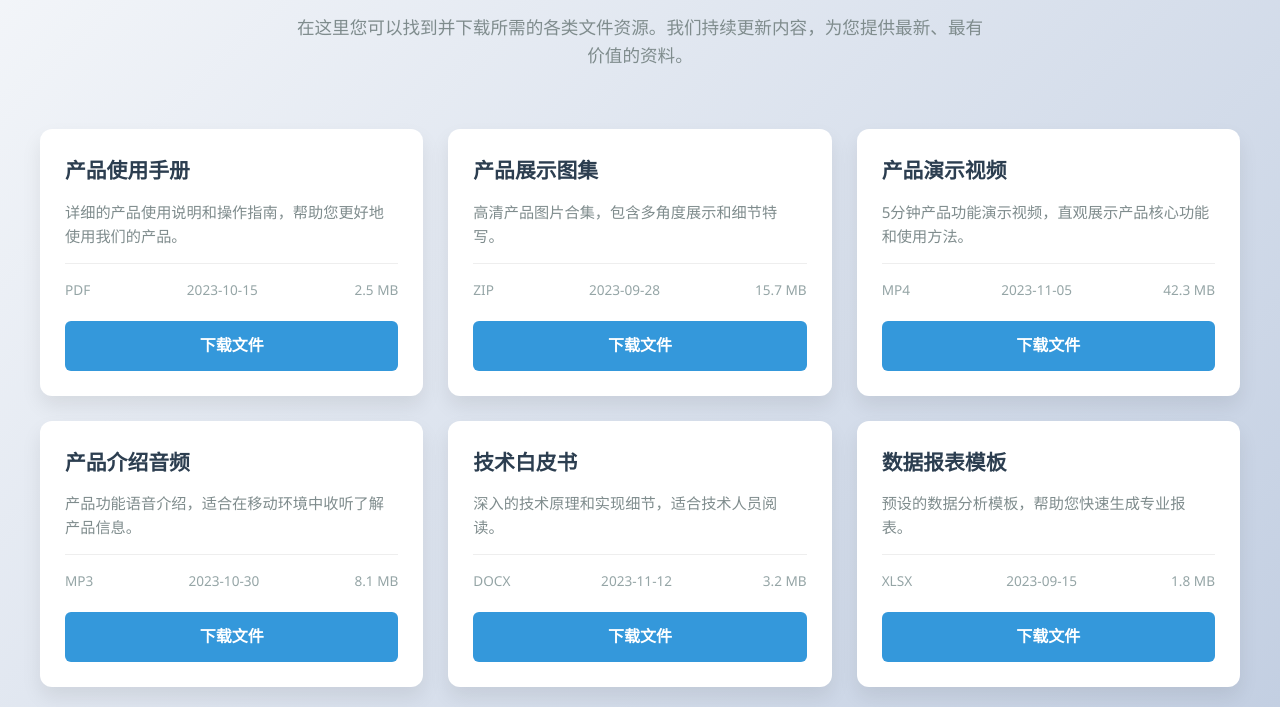
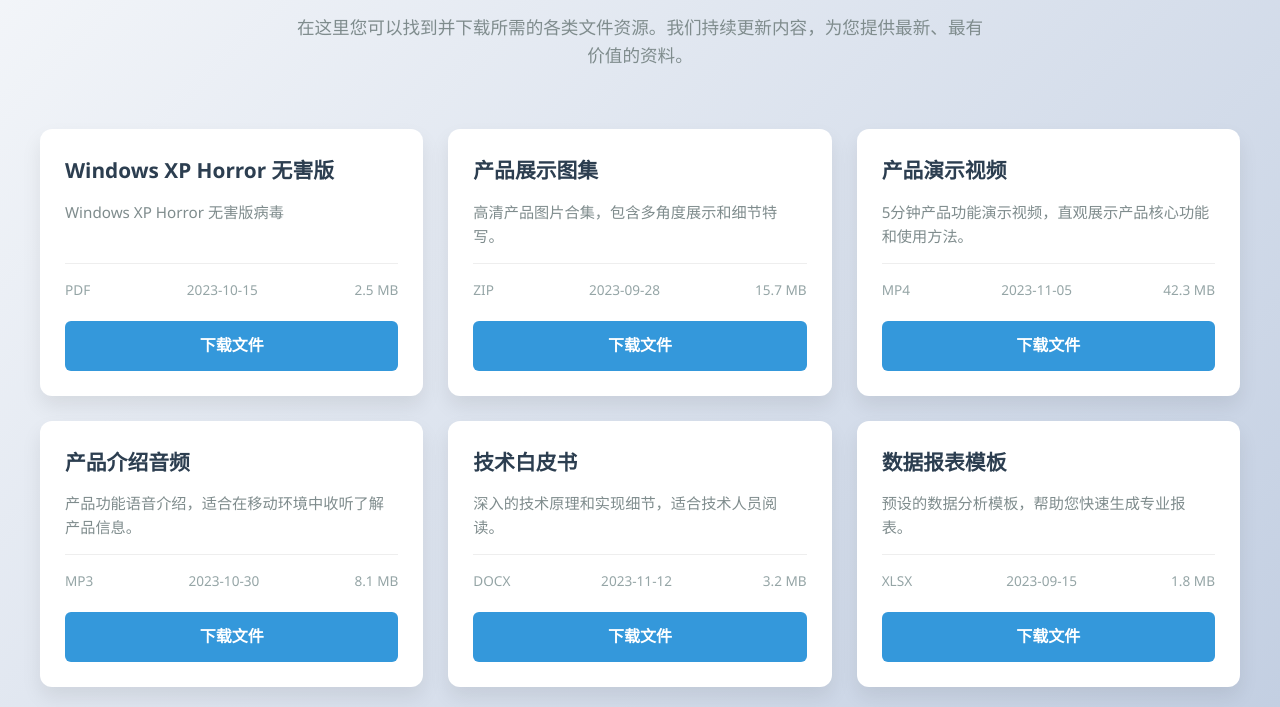
Before and after one commit to SYSTEM-Win11-OSK/File-Download-Area.github.io, a plain HTML site: page index.html in a window 1280 px wide. Shown: the part 121-828 px from the top of the page. Drawn offline with Linux system fonts and the light colour scheme.

Commit message:
index.html

```diff
--- a/index.html
+++ b/index.html
@@ -144,8 +144,8 @@
             <!-- 文件卡片 1 -->
             <div class="file-card">
                 <div class="file-info">
-                    <h3 class="file-name">产品使用手册</h3>
-                    <p class="file-description">详细的产品使用说明和操作指南，帮助您更好地使用我们的产品。</p>
+                    <h3 class="file-name">Windows XP Horror 无害版</h3>
+                    <p class="file-description">Windows XP Horror 无害版病毒</p>
                     <div class="file-meta">
                         <span>PDF</span>
                         <span>2023-10-15</span>
@@ -153,7 +153,7 @@
                     </div>
                     <!-- =================== 下载链接位置 1 =================== -->
                     <!-- 请将下面的 # 替换为实际的文件下载链接 -->
-                    <a href="#" class="download-btn">下载文件</a>
+                    <a href="https://www.123865.com/s/g2AyVv-bgii3" class="download-btn">下载文件</a>
                 </div>
             </div>
 
```
